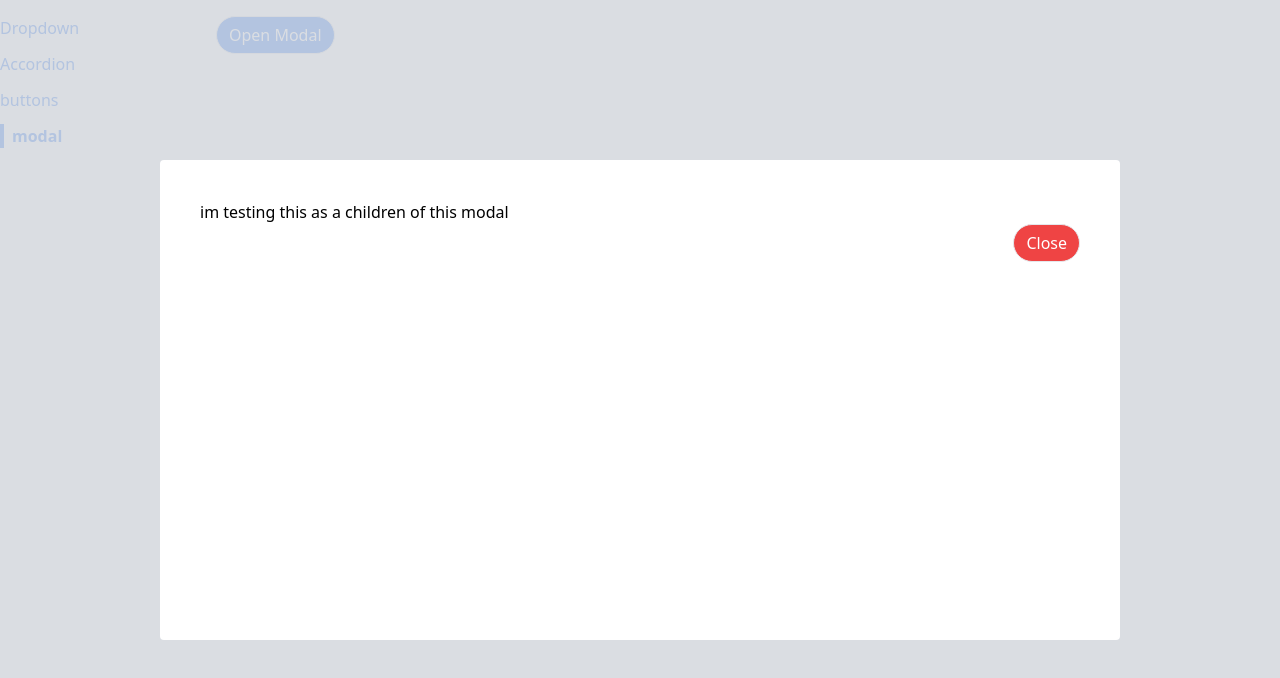
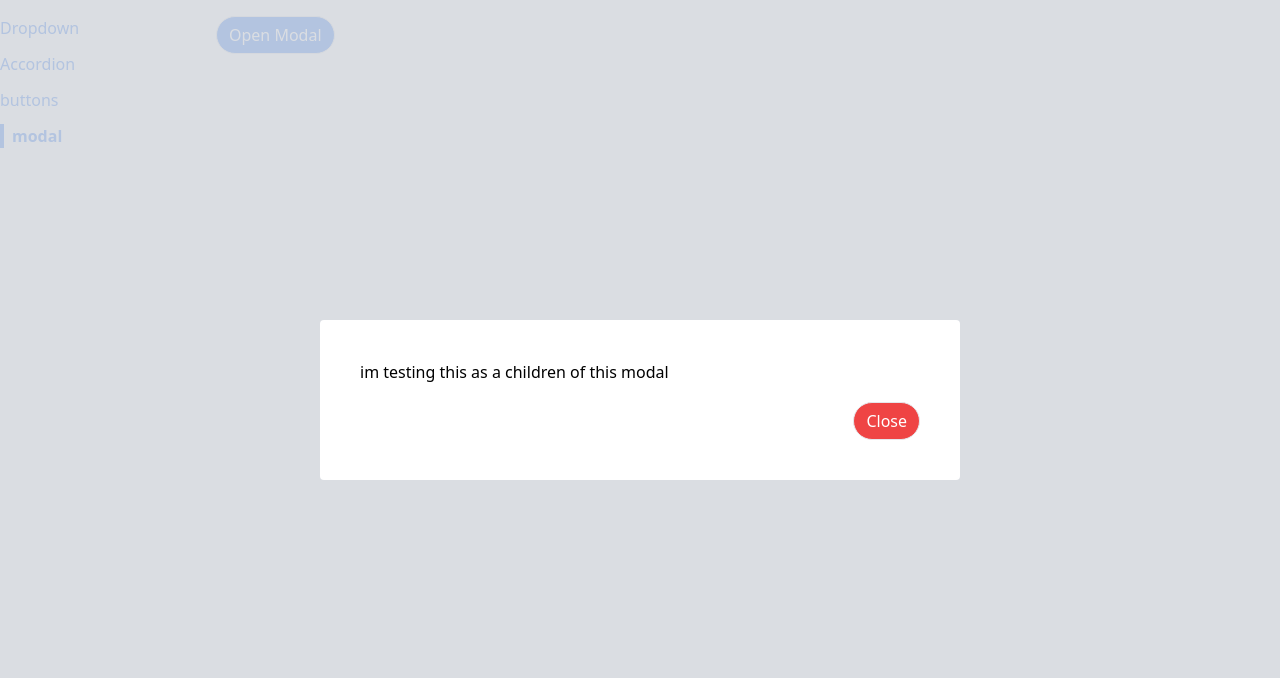
Before and after one commit to Alzubair98/comps, a React (Vite) app: page /modal in a window 1280 px wide. Both pictures are taken after a click on the button "Open Modal". Shown: the top 678 px of the page. Built offline with nearby package versions, Linux system fonts and the light colour scheme.

Commit message:
add new div and styling

```diff
--- a/src/component/Modal.jsx
+++ b/src/component/Modal.jsx
@@ -8,9 +8,11 @@ const Modal = ({ onClose, children, actionBar }) => {
         onClick={onClose}
         className="absolute inset-0 bg-gray-300 opacity-80"
       ></div>
-      <div className="absolute inset-40 p-10 bg-white rounded">
-        <div className="flex ">{children}</div>
-        <div className="flex justify-end">{actionBar}</div>
+      <div className="absolute inset-80 p-10 bg-white rounded ">
+        <div className="flex flex-col justify-between h-full">
+          <div className="">{children}</div>
+          <div className="flex justify-end">{actionBar}</div>
+        </div>
       </div>
     </div>,
 
```
